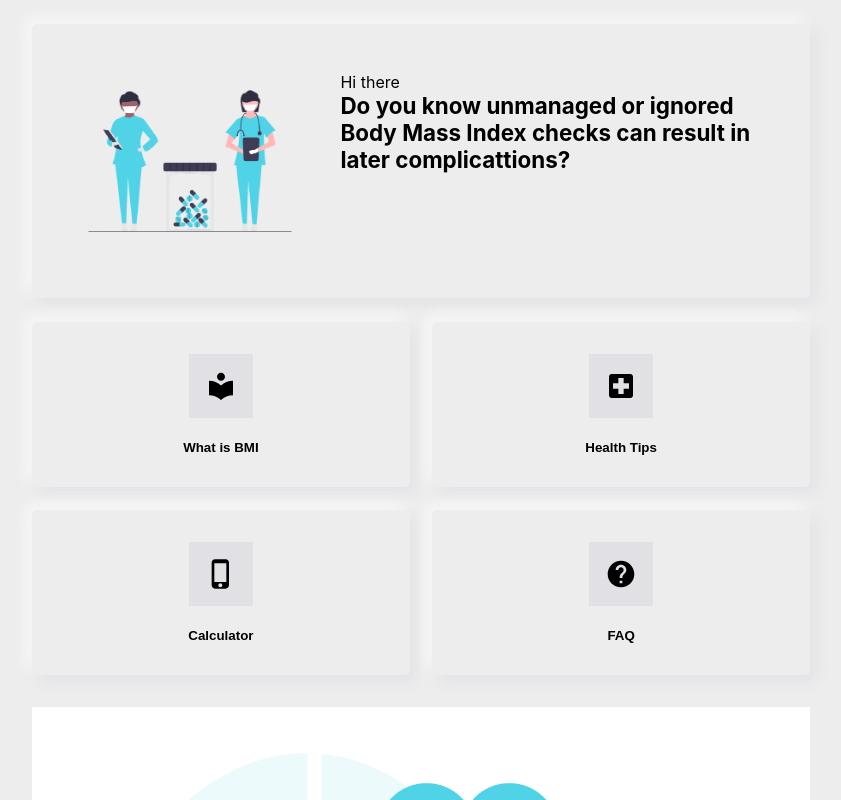
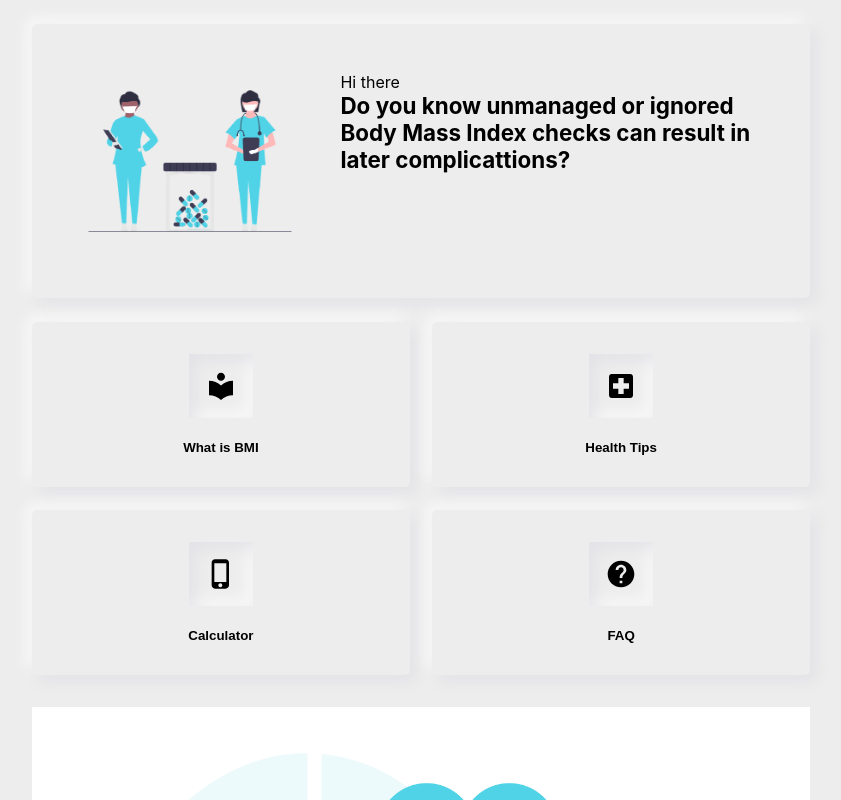
Before and after one commit to Obitrim/BMI-calculator, a React (Create React App) app: page / in a window 1280 px wide. Shown: the whole page, without its empty margins (219-1060 px from the left). Built offline with nearby package versions, Linux system fonts and the light colour scheme.

Commit message:
made iconbox have an inset shadow and removed bg color

```diff
--- a/src/components/buttons/NavButton.css
+++ b/src/components/buttons/NavButton.css
@@ -26,7 +26,8 @@
 	margin-right: 1rem;
 	display: grid;
 	place-items: center;
-	background-color: var(--dark-tone);
+	/*background-color: var(--dark-tone);*/
+	box-shadow: var(--inset-pneumo-shadow);
 	padding: 1rem;
 }
 
```
